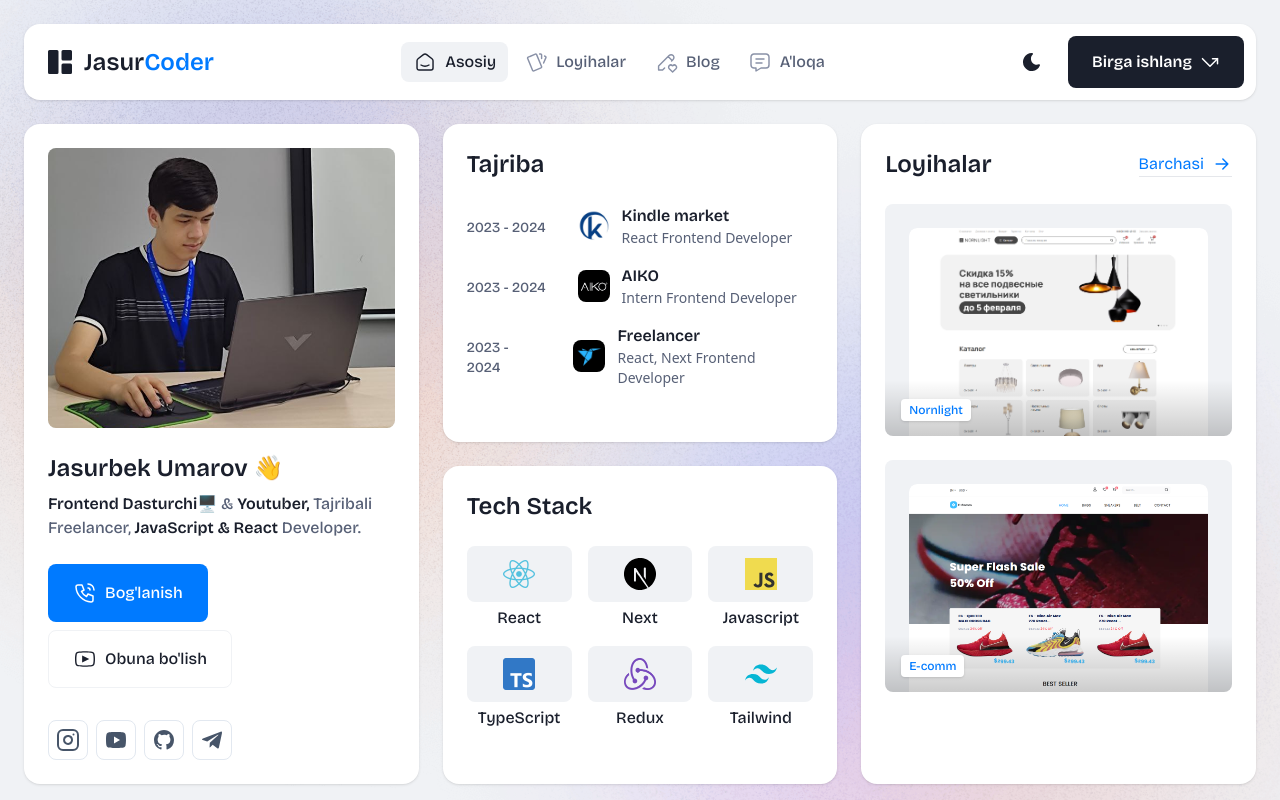
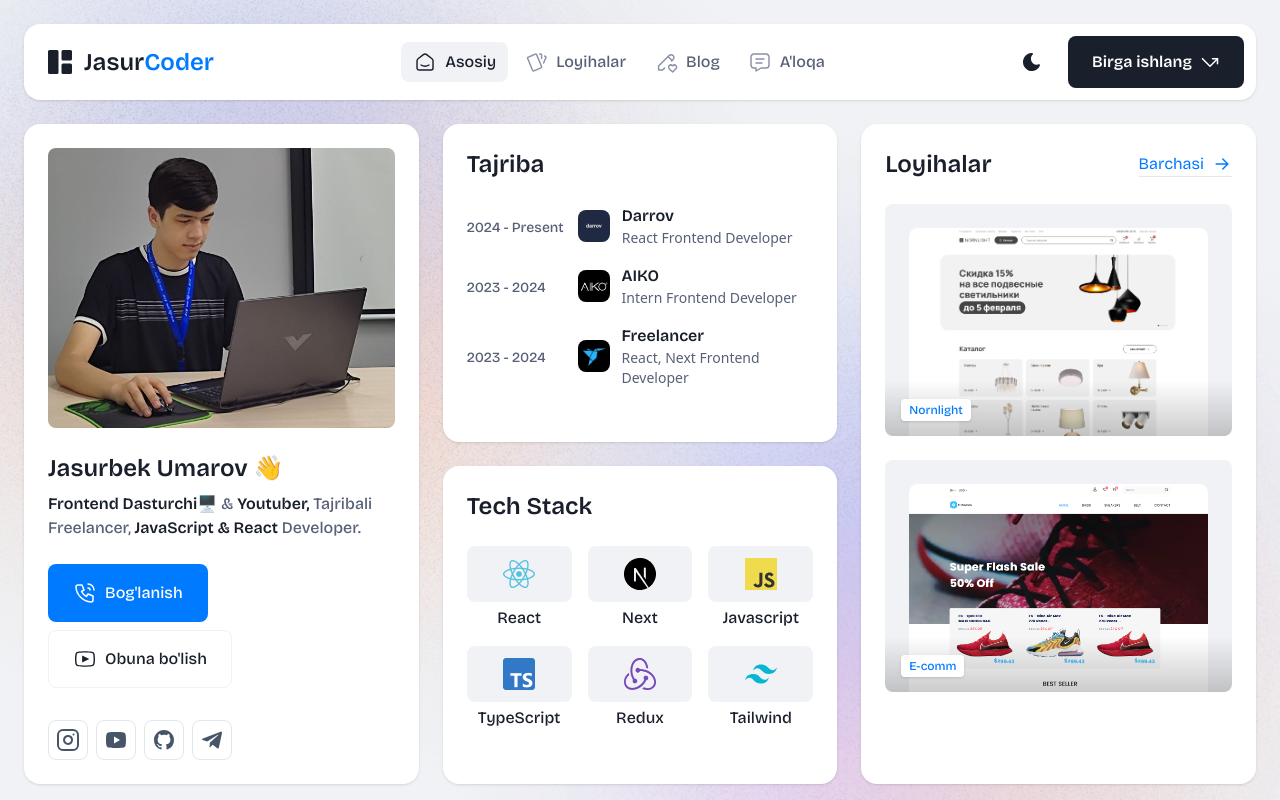
Before and after one commit to jasurumarov/portfolio_v3, a React (Vite) app: page / in a window 1280 px wide. Shown: the top 800 px of the page. Built offline with nearby package versions, Linux system fonts and the light colour scheme.

Commit message:
experience updated

```diff
--- a/src/components/experience/Experience.jsx
+++ b/src/components/experience/Experience.jsx
@@ -5,8 +5,8 @@ import ExperienceData from './ExperienceData'
 const Experience = () => {
     const experiences = useMemo(() =>
         ExperienceData?.map(experience => (
-            <div key={experience.id} className="flex flex-col items-center gap-1 md:flex-row md:gap-8">
-                <p className="mt-1 text-sm font-bricolage5 text-muted dark:text-light/70">
+            <div key={experience.id} className={`flex flex-col items-start md:items-center gap-1 md:flex-row ${experience.isPresent ? "md:gap-[14px]" : "md:gap-8"}`}>
+                <p className="mt-1 text-nowrap text-sm font-bricolage5 text-muted dark:text-light/70">
                     {experience.startYear} - {experience.endYear}
                 </p>
                 <div className="flex items-center gap-3">
--- a/src/components/experience/ExperienceData.js
+++ b/src/components/experience/ExperienceData.js
@@ -1,16 +1,18 @@
 // Images
-import CompanyImg1 from '../../assets/icons/companies/kindle.jpg'
+// import CompanyImg1 from '../../assets/icons/companies/kindle.jpg'
+import CompanyImg1 from '../../assets/icons/companies/darrov.png'
 import CompanyImg2 from '../../assets/icons/companies/aiko.png'
 import CompanyImg3 from '../../assets/icons/companies/free.png'
 
 const ExperienceData = [
     {
         id: 1,
-        startYear: "2023",
-        endYear: "2024",
+        startYear: "2024",
+        endYear: "Present",
         img: CompanyImg1,
-        name: "Kindle market",
-        desc: "React Frontend Developer"
+        name: "Darrov",
+        desc: "React Frontend Developer",
+        isPresent: true
     },
     {
         id: 2,
```
Also changed, not shown: src/assets/icons/companies/darrov.png (added).
